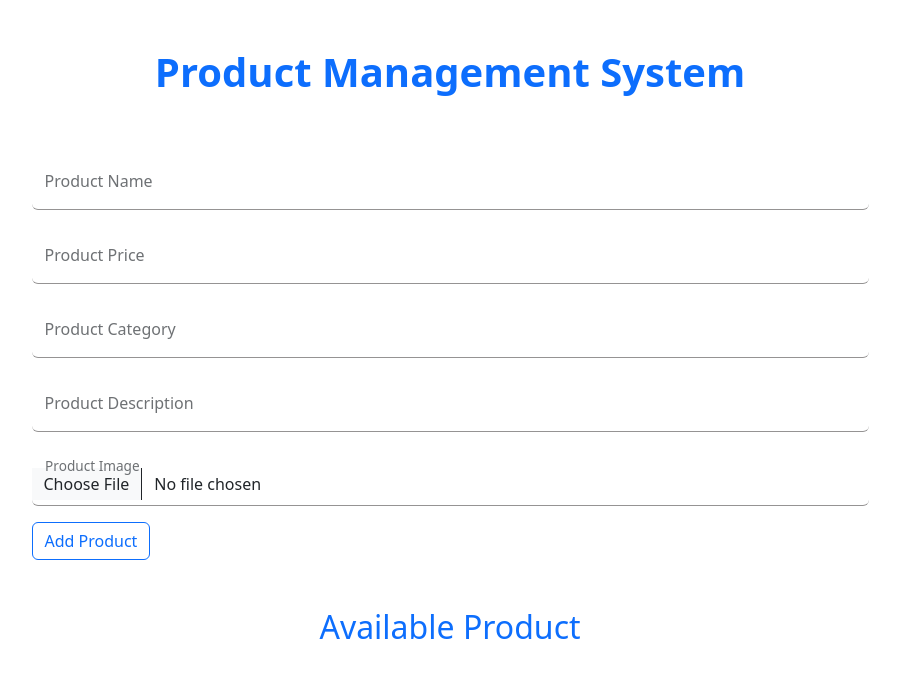
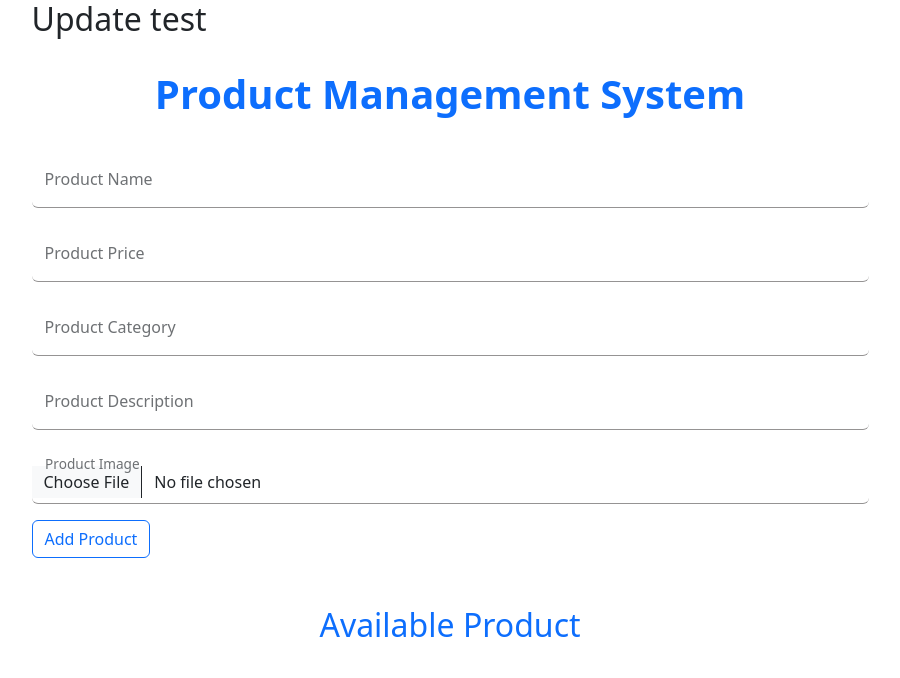
Before and after one commit to AlaaRef3t/mango, a plain HTML site: page index.html in a window 1280 px wide. Shown: the whole page, without its empty margins (190-1090 px from the left). Drawn offline with Linux system fonts and the light colour scheme.

Commit message:
Second commit

```diff
--- a/index.html
+++ b/index.html
@@ -14,10 +14,12 @@
 
     <div class="container">
         <div class="w-75 mx-auto">
-            <h1 class="fw-bolder text-primary text-center py-5">Product Management System</h1>
+            <h2>Update test</h2>
+            <h1 class="fw-bolder text-primary text-center  py-4">Product Management System</h1>
 
             <div class="form-floating mb-3">
-            <input list="nameList" type="text" class="form-control" id="productName" placeholder="Product Name" required>
+                <input list="nameList" type="text" class="form-control" id="productName" placeholder="Product Name"
+                    required>
                 <label for="productName">Product Name</label>
                 <datalist id="nameList">
                     <option>Samsung</option>
@@ -34,7 +36,8 @@
             </div>
 
             <div class="form-floating mb-3">
-            <input list="catList" type="text" class="form-control" id="productCat" placeholder="Product Category" required>
+                <input list="catList" type="text" class="form-control" id="productCat" placeholder="Product Category"
+                    required>
                 <label for="productCat">Product Category</label>
                 <datalist id="catList">
                     <option>Phone</option>
@@ -46,7 +49,8 @@
 
 
             <div class="form-floating mb-3">
-            <textarea type="text" class="form-control" id="productDesc" placeholder="Product Description" required></textarea>
+                <textarea type="text" class="form-control" id="productDesc" placeholder="Product Description"
+                    required></textarea>
                 <label for="productDesc">Product Description</label>
             </div>
 
```
Lines whose indentation alone changed are shown as unchanged.
